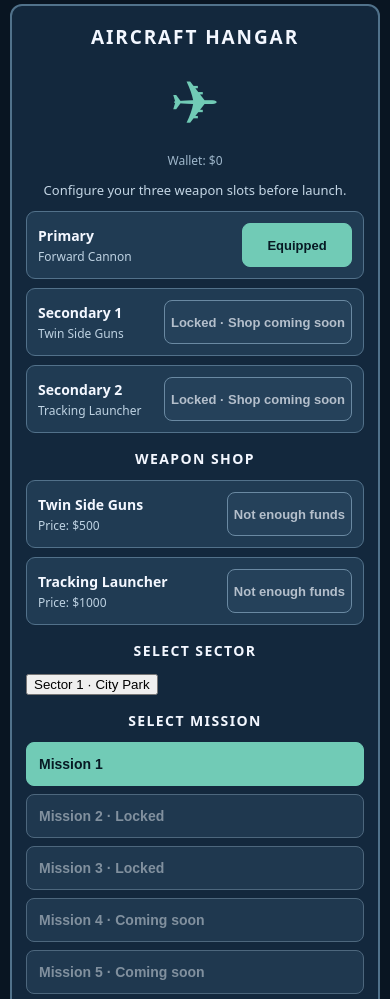
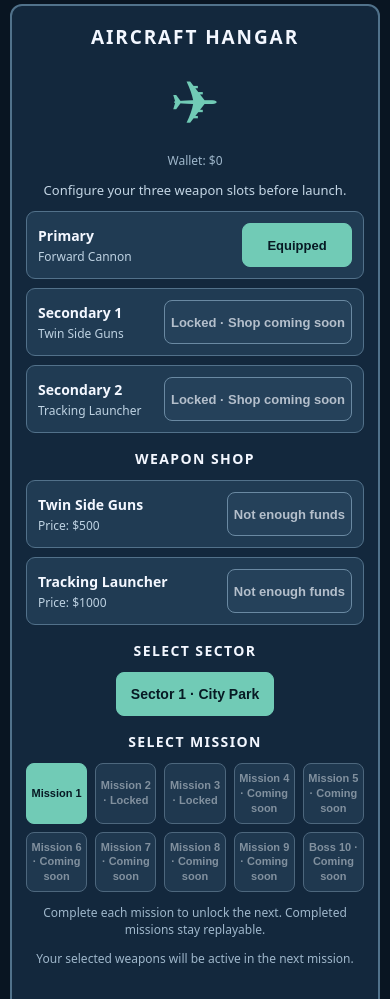
Before and after one commit to ErikEhresman-ST1987/pop-squadron, a website built with Vite: page index.html in a window 390 px wide. Shown: the part 58-1057 px from the top of the page. Built offline with nearby package versions, Linux system fonts and the light colour scheme.

Commit message:
8.1B: style mobile sector selector and mission grid

```diff
--- a/src/style.css
+++ b/src/style.css
@@ -30,3 +30,11 @@
 .purchase-actions{display:flex;gap:8px}
 .purchase-actions button{flex:1;min-height:44px;border-radius:8px;border:1px solid #8aabc4;background:#28445d;color:#f3f7ff;font-weight:700}
 #confirm-purchase{background:#71cbb6;color:#071a24;border-color:#71cbb6}
+
+/* Increment 8.1B: compact sector and mission navigation */
+.sector-selector{display:flex;flex-wrap:wrap;gap:8px;justify-content:center}
+.sector-choice{min-height:44px;border:1px solid #7895ac;background:#28445d;color:#f3f7ff;border-radius:8px;padding:10px 14px;font-size:14px;font-weight:700}
+.sector-choice[aria-pressed="true"]{background:#71cbb6;color:#071a24;border-color:#71cbb6}
+#mission-list{display:grid;grid-template-columns:repeat(5,minmax(0,1fr));gap:8px}
+#mission-list .mission-choice{min-height:60px;padding:7px 3px;text-align:center;font-size:11px;line-height:1.35;overflow-wrap:anywhere}
+#launch:disabled{opacity:.6;cursor:not-allowed}
```
